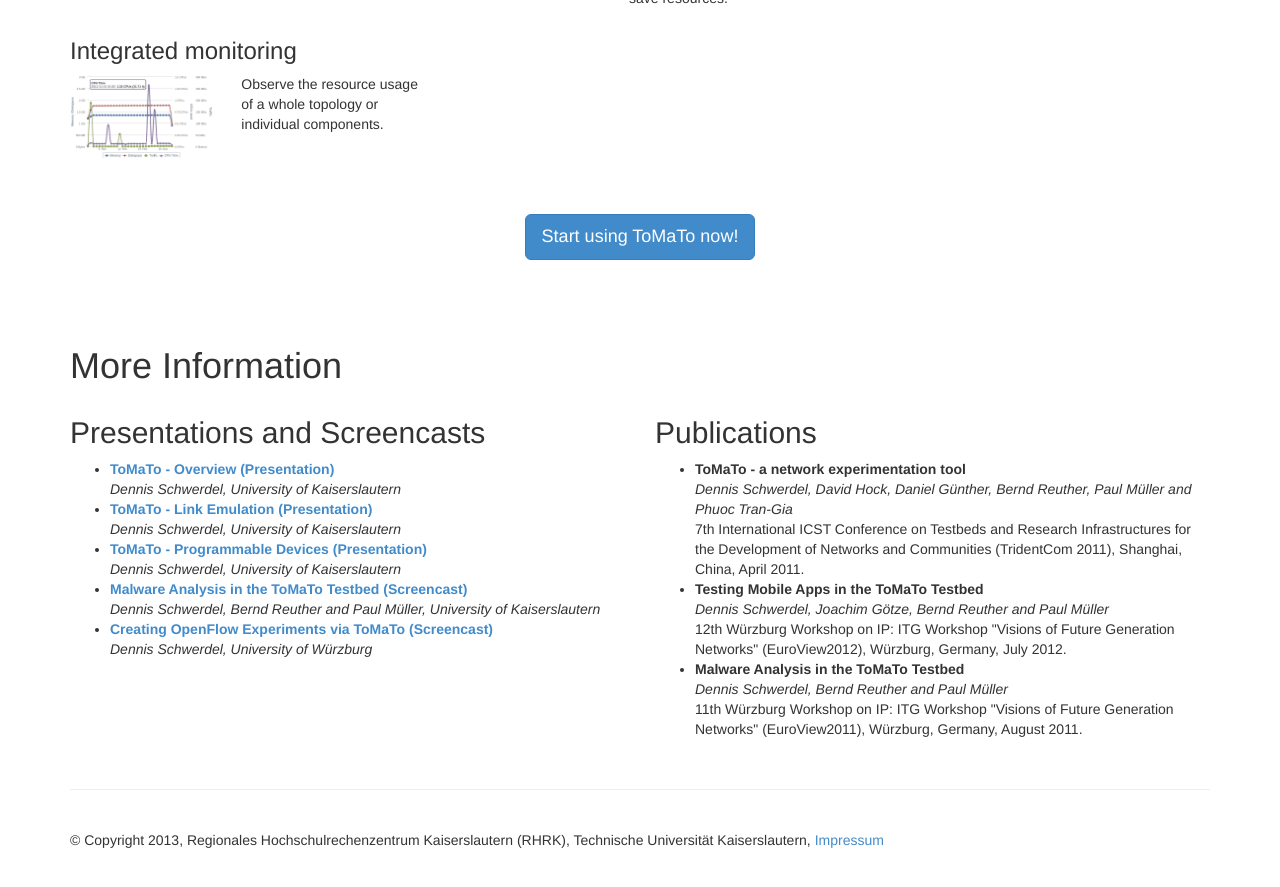
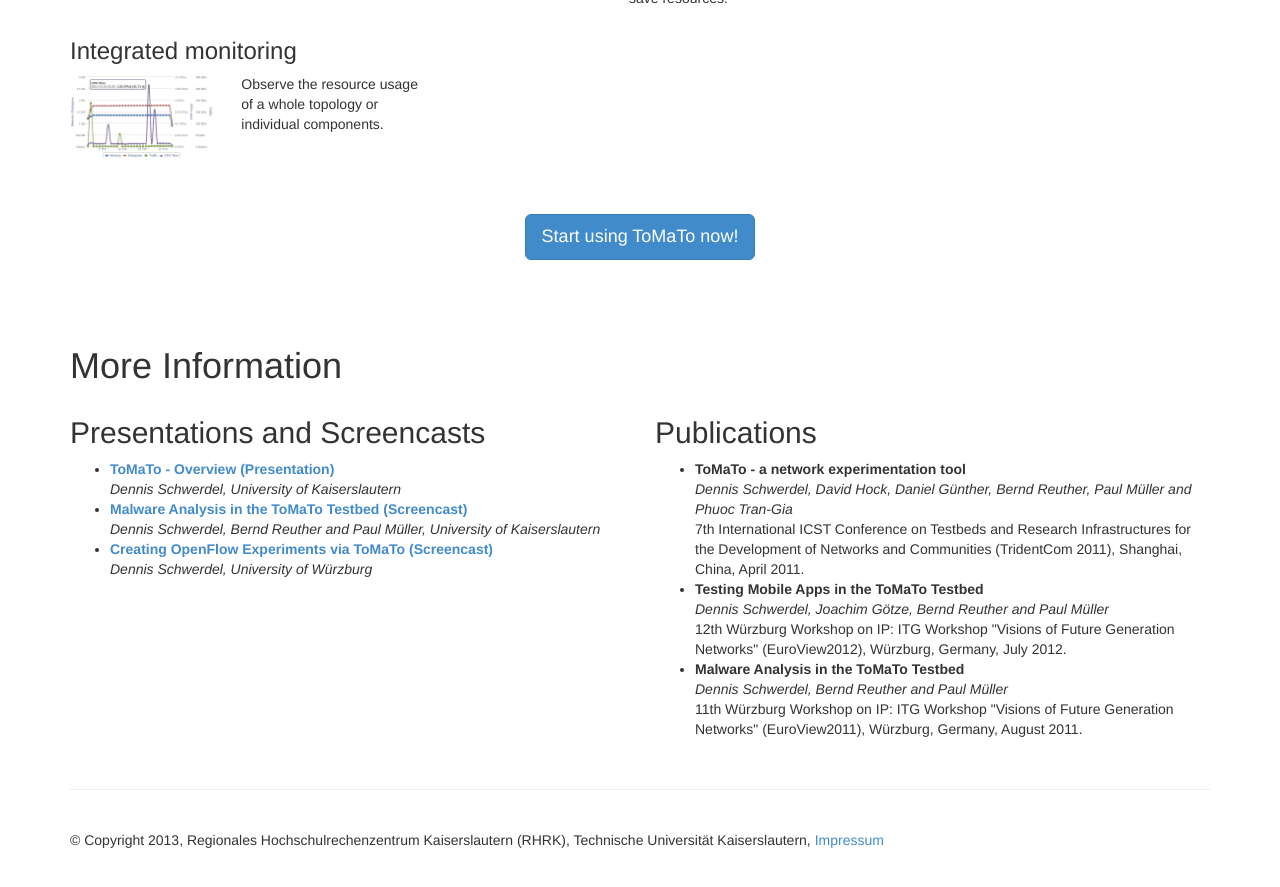
Before and after one commit to GLab/glab.github.io, a Jekyll site: the page built from about.html, in a window 1280 px wide and 900 px high, scrolled down 1486 px. Shown: the top 887 px of the window. Built offline with Jekyll 4.4.1, drawn with Linux system fonts in a browser that asks for light colours; part of the change alters nothing that is shown.

Commit message:
Added presentation pdf

```diff
--- a/_data/presentations.yml
+++ b/_data/presentations.yml
@@ -1,12 +1,12 @@
 - name: ToMaTo - Overview (Presentation)
   autor: Dennis Schwerdel, University of Kaiserslautern
-  url: /presentations/general
-- name: ToMaTo - Link Emulation (Presentation)
-  autor: Dennis Schwerdel, University of Kaiserslautern
-  url: /presentations/linkemulation
-- name: ToMaTo - Programmable Devices (Presentation)
-  autor: Dennis Schwerdel, University of Kaiserslautern
-  url: /presentations/progdevice
+  url: /presentations/ToMaTo_General.pdf
+#- name: ToMaTo - Link Emulation (Presentation)
+#  autor: Dennis Schwerdel, University of Kaiserslautern
+#  url: /presentations/linkemulation
+#- name: ToMaTo - Programmable Devices (Presentation)
+#  autor: Dennis Schwerdel, University of Kaiserslautern
+#  url: /presentations/progdevice
 - name: Malware Analysis in the ToMaTo Testbed (Screencast)
   autor: Dennis Schwerdel, Bernd Reuther and Paul Müller, University of Kaiserslautern
   url: /presentations/malware_euroview2011
```
Also changed, not shown: 1 other file.
